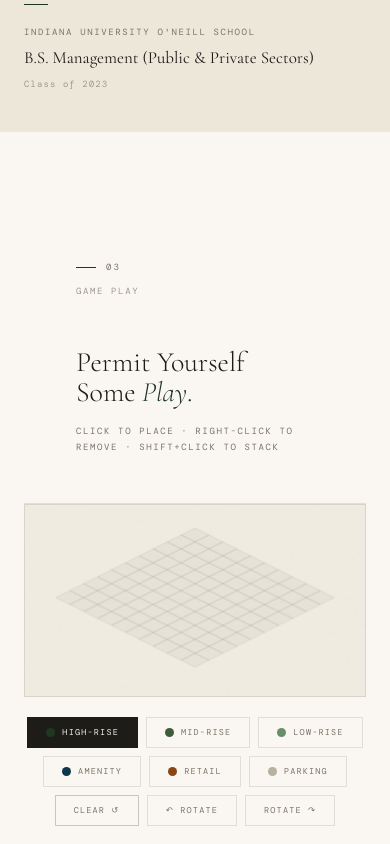
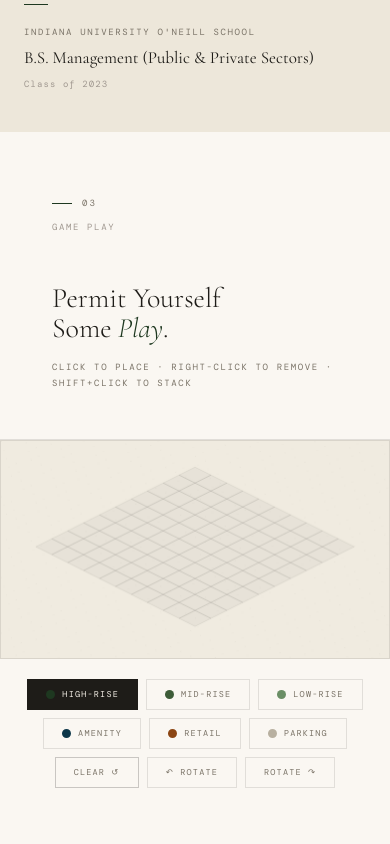
Before and after one commit to emrdiamente/portfolio, a plain HTML site: page index.html in a window 390 px wide. Shown: the part 5240-6084 px from the top of the page. Drawn offline with nearby package versions, Linux system fonts and the light colour scheme; a web font is replaced by a local one.

Commit message:
duplicate padding issue fix game section

```diff
--- a/index.html
+++ b/index.html
@@ -219,7 +219,7 @@
 }
 
 /* BLUEPRINT GAME */
-.game-section { padding:64px 52px 80px; background:var(--warm-white); border-bottom:1px solid var(--border); }
+.game-section { padding:0 0 80px; background:var(--warm-white); border-bottom:1px solid var(--border); }
   .game-header { display:flex; flex-direction:column; gap:16px; margin-bottom:48px; width:100%; }
   .game-title { font-family:var(--font-serif); font-size:clamp(28px,3vw,44px); font-weight:300; line-height:1.1; margin-bottom:16px; }
   .game-title em { font-style:italic; color:var(--accent); }
@@ -235,7 +235,7 @@
   .game-hint { font-family:var(--font-mono); font-size:9px; letter-spacing:0.12em; color:var(--stone-light); text-align:center; margin-top:14px; }
 
   @media (max-width: 768px) {
-.game-section { padding:64px 24px 60px; }
+.game-section { padding:0 0 60px; }
     .blueprint-canvas { width:100% !important; height:auto !important; }
     .game-controls { gap:8px; }
   }
```
